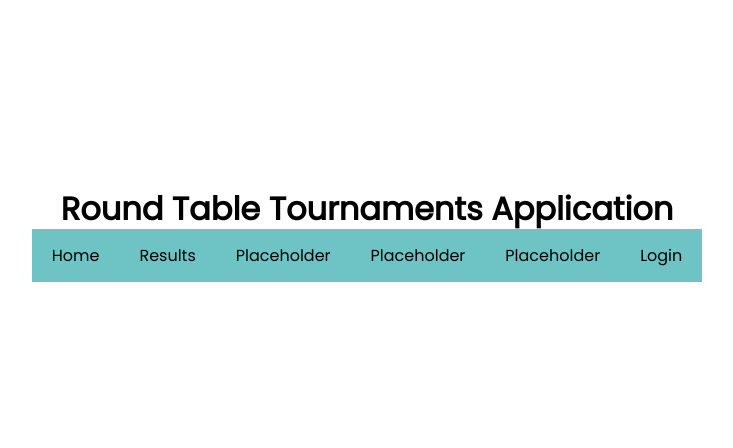
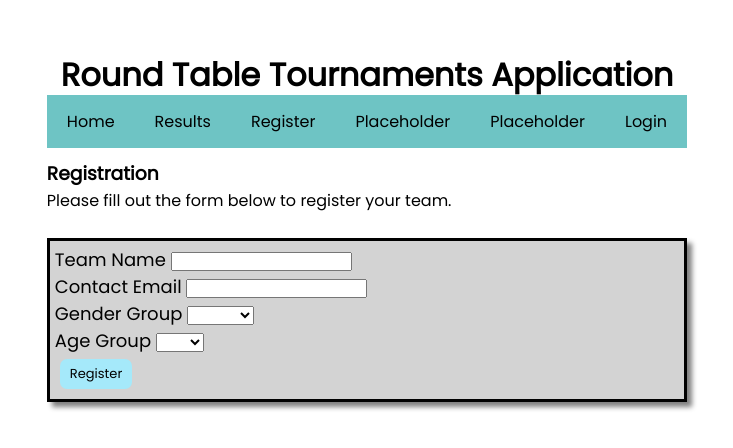
Before and after one commit to dazinn/SER515-Team4-roundTableTournaments, an Angular app in the folder roundTableTournamentsFrontEnd/: page /register in a window 1280 px wide. Before the commit this address led to /. Shown: the part 126-574 px from the top of the page, without its empty margins (273-1006 px from the left). Built offline with nearby package versions, Linux system fonts and the light colour scheme.

Commit message:
us1-t63: Added basic Register page UI

```diff
--- a/roundTableTournamentsFrontEnd/src/app/app-routing.module.ts
+++ b/roundTableTournamentsFrontEnd/src/app/app-routing.module.ts
@@ -6,6 +6,7 @@ import { HomepageComponent } from './homepage/homepage.component';
 import { LoginComponent } from './login/login.component';
 import { NavigationComponent } from './navigation/navigation.component';
 import { ResultsComponent } from './results/results.component';
+import { RegisterComponent } from './register/register.component';
 
 /* Array of different routes which can be displayed, in the form:
 *  { path: '<pathName>', component: <ComponentName> }
@@ -17,7 +18,8 @@ const routes: Routes = [
   { path: '', component: HomepageComponent},
   { path: 'login', component: LoginComponent},
   { path: 'navigation', component: NavigationComponent},
-  { path: 'results', component: ResultsComponent}
+  { path: 'results', component: ResultsComponent},
+  { path: 'register', component: RegisterComponent}
 ];
 
 @NgModule({
--- a/roundTableTournamentsFrontEnd/src/app/app.module.ts
+++ b/roundTableTournamentsFrontEnd/src/app/app.module.ts
@@ -8,6 +8,7 @@ import { LoginComponent } from './login/login.component';
 import { ButtonComponent } from './components/button/button.component';
 import { NavigationComponent } from './navigation/navigation.component';
 import { ResultsComponent } from './results/results.component';
+import { RegisterComponent } from './register/register.component';
 
 
 @NgModule({
@@ -17,7 +18,8 @@ import { ResultsComponent } from './results/results.component';
     LoginComponent,
     ButtonComponent,
     NavigationComponent,
-    ResultsComponent
+    ResultsComponent,
+    RegisterComponent
   ],
   imports: [
     BrowserModule,
--- a/roundTableTournamentsFrontEnd/src/app/homepage/homepage.component.html
+++ b/roundTableTournamentsFrontEnd/src/app/homepage/homepage.component.html
@@ -1,6 +1,6 @@
 <!-- Temporary page description -->
 
-<h1>Tournament Information</h1>
+<h2>Tournament Information</h2>
 <div class="important-info-wrapper">
     <h4>Important Details</h4>
     <p><b>Dates:</b> Friday November 12th through Sunday November 14th</p>
--- a/roundTableTournamentsFrontEnd/src/app/navigation/navigation.component.html
+++ b/roundTableTournamentsFrontEnd/src/app/navigation/navigation.component.html
@@ -4,7 +4,7 @@
     <ul>
         <li><a routerLink="/">Home</a></li>
         <li><a routerLink="/results">Results</a></li>
-        <li><a routerLink="/">Placeholder</a></li>
+        <li><a routerLink="/register">Register</a></li>
         <li><a routerLink="/">Placeholder</a></li>
         <li><a routerLink="/">Placeholder</a></li>
         <li><a routerLink="/login">Login</a></li>
--- /dev/null
+++ b/roundTableTournamentsFrontEnd/src/app/register/register.component.css
@@ -0,0 +1,31 @@
+
+
+.registration-input-wrapper {
+    background-color: lightgrey;
+    border-color: black;
+    border-style: solid;
+    padding: 5px;
+    font-size: large;
+    box-shadow: 5px 5px 5px grey;
+    max-width: 1000px;
+}
+
+.success-message-box {
+    background-color: rgb(68, 201, 86);
+    border-color: black;
+    border-style: solid;
+    padding: 5px;
+    font-size: medium;
+    box-shadow: 5px 5px 5px grey;
+    max-width: 1000px;
+}
+
+.failure-message-box {
+    background-color: rgb(201, 72, 68);
+    border-color: black;
+    border-style: solid;
+    padding: 5px;
+    font-size: medium;
+    box-shadow: 5px 5px 5px grey;
+    max-width: 1000px;
+}
--- /dev/null
+++ b/roundTableTournamentsFrontEnd/src/app/register/register.component.html
@@ -0,0 +1,49 @@
+<h3>Registration</h3>
+
+<p>Please fill out the form below to register your team. </p>
+<br>
+
+<div class="registration-input-wrapper">
+
+    <label for="teamName" style="text-align: center;">Team Name </label>
+    <input id ="teamName" name="teamName" type="text"> <br>
+
+    <label for="email">Contact Email </label>
+    <input id ="email" name="email" type="text"> <br>
+
+    <!-- Dropdown menu for Gender -->
+    <label for="genderGroup">Gender Group </label>
+    <select name="genderGroup" id="genderGroup">
+        <option></option> <!-- Default option to be displayed -->
+        <option value="male">Male</option>
+        <option value="female">Female</option>
+    </select> <br>
+
+    <!-- Dropdown menu for Age Group -->
+    <label for="ageGroup">Age Group </label>
+    <select name="ageGroup" id="ageGroup">
+        <option></option> <!-- Default option to be displayed -->
+        <option value="u8">U8</option>
+        <option value="u9">U9</option>
+        <option value="u9">U10</option>
+        <option value="u9">U11</option>
+        <option value="u9">U12</option>
+        <option value="u9">U13</option>
+        <option value="u9">U14</option>
+        <option value="u9">U15</option>
+        <option value="u9">U16</option>
+        <option value="u9">U17</option>
+        <option value="u9">U18</option>
+        <option value="u9">18+</option>
+        <option value="u9">O48</option>
+    </select> <br>
+
+    <button class="btn" (click)="registerButtonClicked()" (click)="clearInputFields()">Register</button>
+    <br>
+</div>
+
+<br>
+
+<p class="failure-message-box" *ngIf="displayFailureMessage">Registration failed. Please make sure all fields are correct and try again.</p>
+
+<p class="success-message-box" *ngIf="displaySuccessMessage">Registration successful! Please monitor your inbox for more information.</p>
--- /dev/null
+++ b/roundTableTournamentsFrontEnd/src/app/register/register.component.ts
@@ -0,0 +1,48 @@
+import { TEMPORARY_NAME } from '@angular/compiler/src/render3/view/util';
+import { Component, OnInit } from '@angular/core';
+
+@Component({
+  selector: 'app-register',
+  templateUrl: './register.component.html',
+  styleUrls: ['./register.component.css']
+})
+export class RegisterComponent implements OnInit {
+
+  public displaySuccessMessage = false
+  public displayFailureMessage = false
+
+  constructor() { }
+
+  ngOnInit(): void {
+  }
+
+  /* Function that is called when the Register button is clicked. */
+  registerButtonClicked() {
+    /*TODO: Add functionality to fully validate team info and add to database. If successful, set displaySuccessMessage = true.
+    *      If not successful, set displayFailureMessage = true.
+    */
+
+    let name = (<HTMLInputElement>document.getElementById("teamName")).value
+    let email = (<HTMLInputElement>document.getElementById("email")).value
+    let genderGroup = (<HTMLInputElement>document.getElementById("genderGroup")).value
+    let ageGroup = (<HTMLInputElement>document.getElementById("ageGroup")).value
+
+    // Check to see if inputs are blank
+    if(name.length == 0 ||
+       email.length == 0 ||
+       genderGroup.length == 0 ||
+       ageGroup.length == 0 ) {
+      this.displayFailureMessage = true
+    } else {
+      this.displayFailureMessage = false
+      this.displaySuccessMessage = true
+    }
+  }
+
+  // Clear input fields when button is clicked
+  clearInputFields() {
+    //TODO:Implement
+  }
+
+
+}
```
Also changed, not shown: 1 other file (tests, documents, lock files or other folders).
